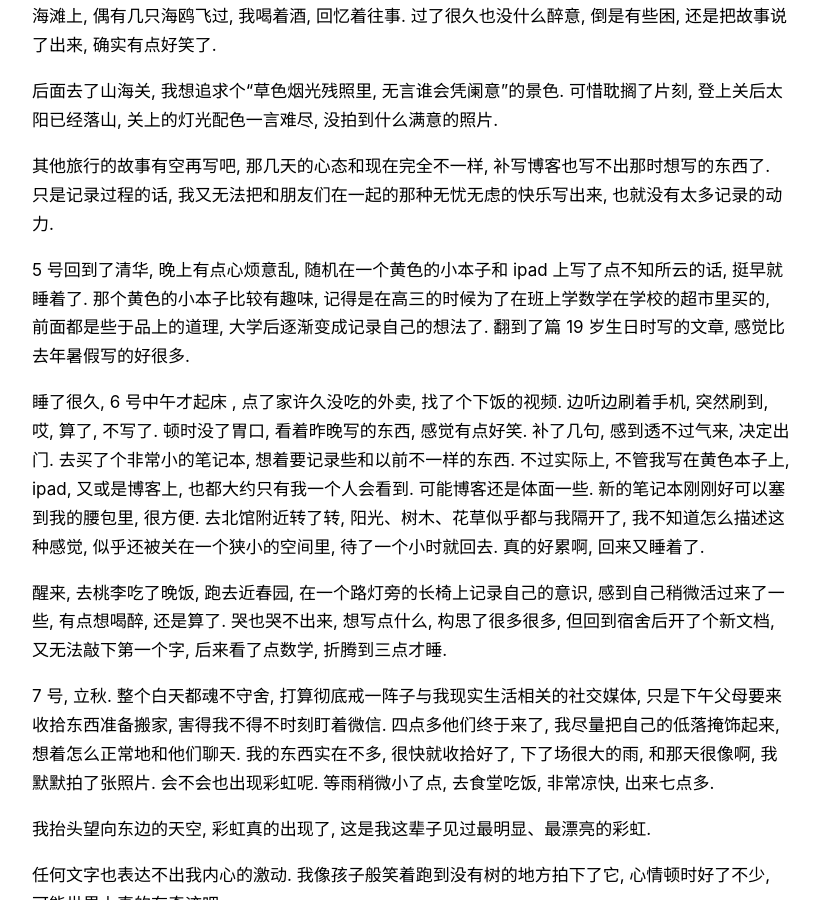
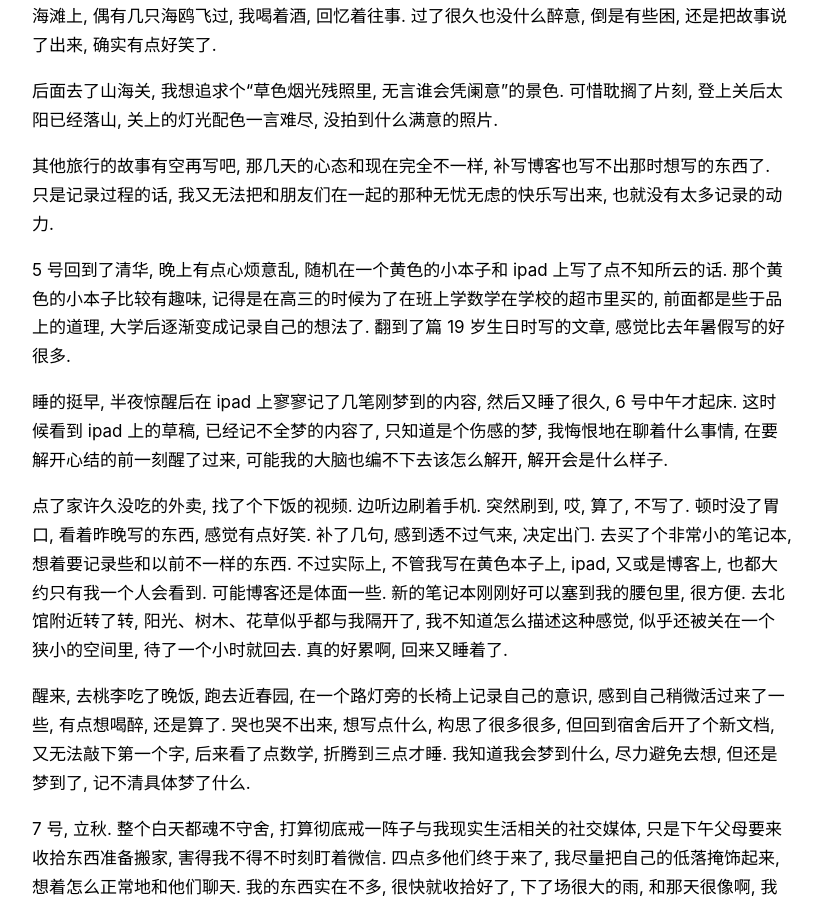
Before and after one commit to cycahu/cycahu.github.io, a Jekyll site: the page built from _posts/2026-08-07-travel.md, in a window 1280 px wide and 900 px high, scrolled down 405 px. Shown: the whole window, without its empty margins (228-1050 px from the left). Built offline with Jekyll 4.4.1, drawn with Linux system fonts in a browser that asks for light colours; a script that is not in the unit is left out; comment, search, counter and statistics services are not loaded.

Commit message:
jixian 2

```diff
--- a/_posts/2026-08-07-travel.md
+++ b/_posts/2026-08-07-travel.md
@@ -16,11 +16,13 @@ date: 2026-08-07
 
 其他旅行的故事有空再写吧, 那几天的心态和现在完全不一样, 补写博客也写不出那时想写的东西了. 只是记录过程的话, 我又无法把和朋友们在一起的那种无忧无虑的快乐写出来, 也就没有太多记录的动力.
 
-5 号回到了清华, 晚上有点心烦意乱, 随机在一个黄色的小本子和 ipad 上写了点不知所云的话, 挺早就睡着了. 那个黄色的小本子比较有趣味, 记得是在高三的时候为了在班上学数学在学校的超市里买的, 前面都是些于品上的道理, 大学后逐渐变成记录自己的想法了. 翻到了篇 19 岁生日时写的文章, 感觉比去年暑假写的好很多.
+5 号回到了清华, 晚上有点心烦意乱, 随机在一个黄色的小本子和 ipad 上写了点不知所云的话. 那个黄色的小本子比较有趣味, 记得是在高三的时候为了在班上学数学在学校的超市里买的, 前面都是些于品上的道理, 大学后逐渐变成记录自己的想法了. 翻到了篇 19 岁生日时写的文章, 感觉比去年暑假写的好很多.
 
-睡了很久, 6 号中午才起床 , 点了家许久没吃的外卖, 找了个下饭的视频. 边听边刷着手机, 突然刷到, 哎, 算了, 不写了. 顿时没了胃口, 看着昨晚写的东西, 感觉有点好笑. 补了几句, 感到透不过气来, 决定出门. 去买了个非常小的笔记本, 想着要记录些和以前不一样的东西. 不过实际上, 不管我写在黄色本子上, ipad, 又或是博客上, 也都大约只有我一个人会看到. 可能博客还是体面一些. 新的笔记本刚刚好可以塞到我的腰包里, 很方便. 去北馆附近转了转, 阳光、树木、花草似乎都与我隔开了, 我不知道怎么描述这种感觉, 似乎还被关在一个狭小的空间里, 待了一个小时就回去. 真的好累啊, 回来又睡着了.
+睡的挺早, 半夜惊醒后在 ipad 上寥寥记了几笔刚梦到的内容, 然后又睡了很久, 6 号中午才起床. 这时候看到 ipad 上的草稿, 已经记不全梦的内容了, 只知道是个伤感的梦, 我悔恨地在聊着什么事情, 在要解开心结的前一刻醒了过来, 可能我的大脑也编不下去该怎么解开, 解开会是什么样子.
 
-醒来, 去桃李吃了晚饭, 跑去近春园, 在一个路灯旁的长椅上记录自己的意识, 感到自己稍微活过来了一些, 有点想喝醉, 还是算了. 哭也哭不出来, 想写点什么, 构思了很多很多, 但回到宿舍后开了个新文档, 又无法敲下第一个字, 后来看了点数学, 折腾到三点才睡.
+点了家许久没吃的外卖, 找了个下饭的视频. 边听边刷着手机. 突然刷到, 哎, 算了, 不写了. 顿时没了胃口, 看着昨晚写的东西, 感觉有点好笑. 补了几句, 感到透不过气来, 决定出门. 去买了个非常小的笔记本, 想着要记录些和以前不一样的东西. 不过实际上, 不管我写在黄色本子上, ipad, 又或是博客上, 也都大约只有我一个人会看到. 可能博客还是体面一些. 新的笔记本刚刚好可以塞到我的腰包里, 很方便. 去北馆附近转了转, 阳光、树木、花草似乎都与我隔开了, 我不知道怎么描述这种感觉, 似乎还被关在一个狭小的空间里, 待了一个小时就回去. 真的好累啊, 回来又睡着了.
+
+醒来, 去桃李吃了晚饭, 跑去近春园, 在一个路灯旁的长椅上记录自己的意识, 感到自己稍微活过来了一些, 有点想喝醉, 还是算了. 哭也哭不出来, 想写点什么, 构思了很多很多, 但回到宿舍后开了个新文档, 又无法敲下第一个字, 后来看了点数学, 折腾到三点才睡. 我知道我会梦到什么, 尽力避免去想, 但还是梦到了, 记不清具体梦了什么.
 
 7 号, 立秋. 整个白天都魂不守舍, 打算彻底戒一阵子与我现实生活相关的社交媒体, 只是下午父母要来收拾东西准备搬家, 害得我不得不时刻盯着微信. 四点多他们终于来了, 我尽量把自己的低落掩饰起来, 想着怎么正常地和他们聊天. 我的东西实在不多, 很快就收拾好了, 下了场很大的雨, 和那天很像啊, 我默默拍了张照片. 会不会也出现彩虹呢. 等雨稍微小了点, 去食堂吃饭, 非常凉快, 出来七点多.
 
```
Also changed, not shown: _posts/2026-08-08-experiment.md (+3 -3 lines), 2 other files.
